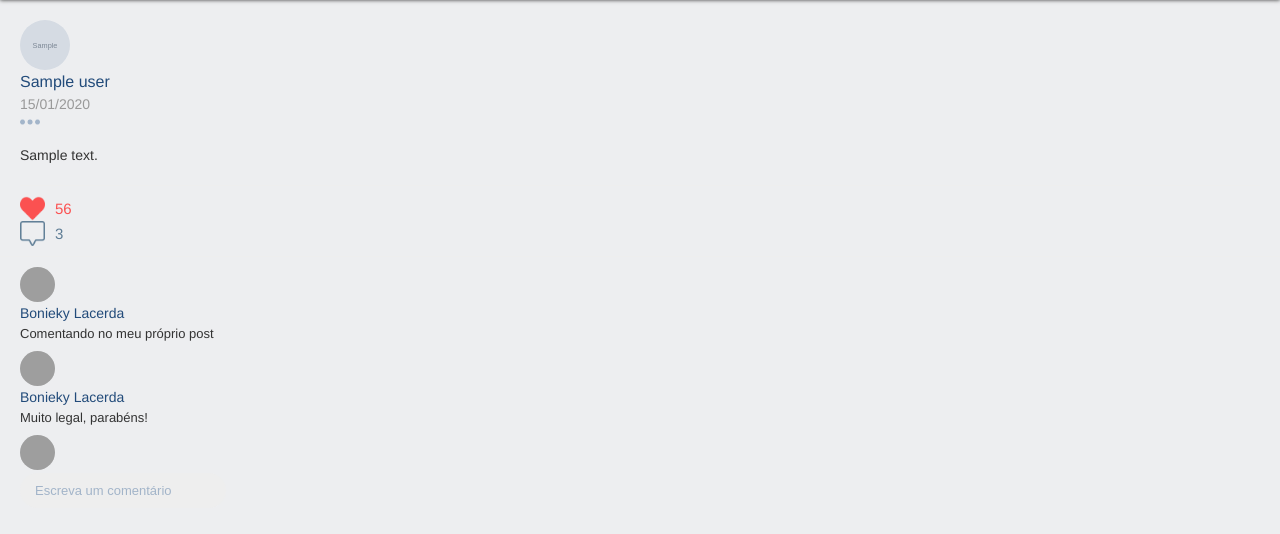
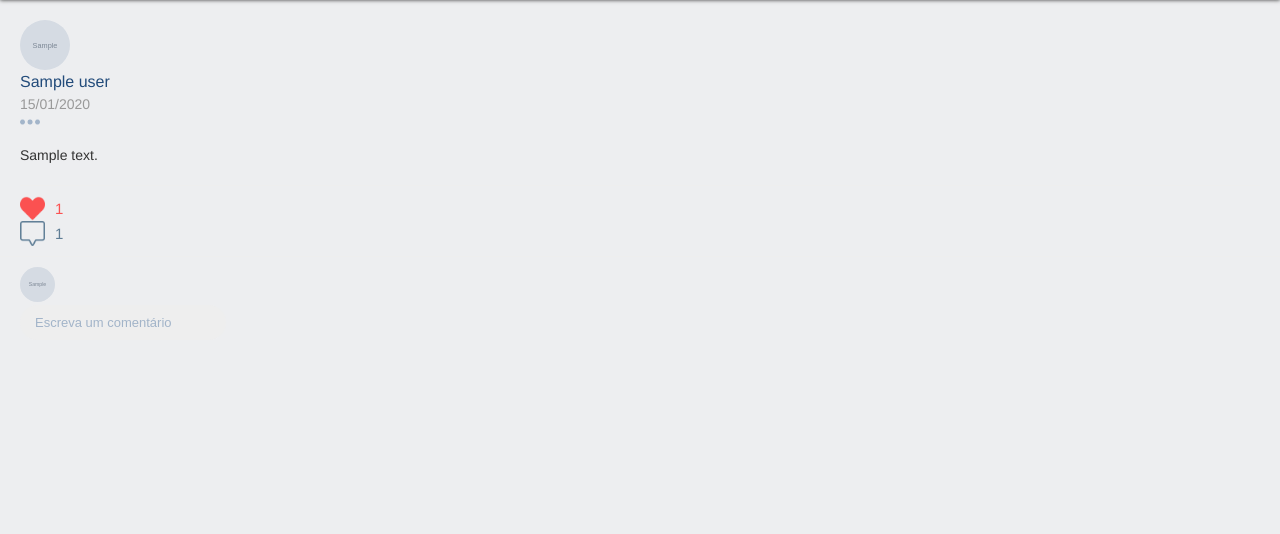
Before and after one commit to donaukinder/devsbook, a PHP site: template src/views/partials/feed-item.php in a window 1280 px wide. Shown: the part 45-579 px from the top of the page. Run offline with PHP 8.4, Linux system fonts and the light colour scheme; the template is opened without the code that fills it: most values are stand-ins (such as "Sample title", 1, 10 or a date in 2020); grey boxes marked "Sample" are stand-in pictures; grey boxes are pictures that could not be loaded.

Commit message:
Feed 3/4

```diff
--- a/src/views/pages/home.php
+++ b/src/views/pages/home.php
@@ -7,7 +7,10 @@
                 <?= $render('feed-editor', ['loggedUser' => $loggedUser]); ?>
 
                 <?php foreach ($feed as $feedItem) : ?>
-                    <? $render('feed-item', ['data' => $feedItem]); ?>
+                    <? $render('feed-item', [
+                        'data' => $feedItem,
+                        'loggedUser' => $loggedUser
+                    ]); ?>
                 <?php endforeach; ?>
             </div>
             <div class="column side pl-5">
--- a/src/views/partials/feed-item.php
+++ b/src/views/partials/feed-item.php
@@ -26,21 +26,11 @@
             <?= nl2br($data->body); ?>
         </div>
         <div class="feed-item-buttons row mt-20 m-width-20">
-            <div class="like-btn on">56</div>
-            <div class="msg-btn">3</div>
+            <div class="like-btn <?= ($data->liked ? 'on' : ''); ?>"><?= $data->likeCount; ?></div>
+            <div class="msg-btn"><?= count($data->comments); ?></div>
         </div>
         <div class="feed-item-comments">
-
-            <div class="fic-item row m-height-10 m-width-20">
-                <div class="fic-item-photo">
-                    <a href=""><img src="<?= $base; ?>/media/avatars/avatar.jpg" /></a>
-                </div>
-                <div class="fic-item-info">
-                    <a href="">Bonieky Lacerda</a>
-                    Comentando no meu próprio post
-                </div>
-            </div>
-
+            <!--
             <div class="fic-item row m-height-10 m-width-20">
                 <div class="fic-item-photo">
                     <a href=""><img src="<?= $base; ?>/media/avatars/avatar.jpg" /></a>
@@ -50,10 +40,10 @@
                     Muito legal, parabéns!
                 </div>
             </div>
-
+            -->
             <div class="fic-answer row m-height-10 m-width-20">
                 <div class="fic-item-photo">
-                    <a href=""><img src="<?= $base; ?>/media/avatars/avatar.jpg" /></a>
+                    <a href=""><img src="<?= $base; ?>/media/avatars/<?= $loggedUser->avatar;?>" /></a>
                 </div>
                 <input type="text" class="fic-item-field" placeholder="Escreva um comentário" />
             </div>
```
Also changed, not shown: src/handlers/PostHandler.php (+10 -0 lines).
